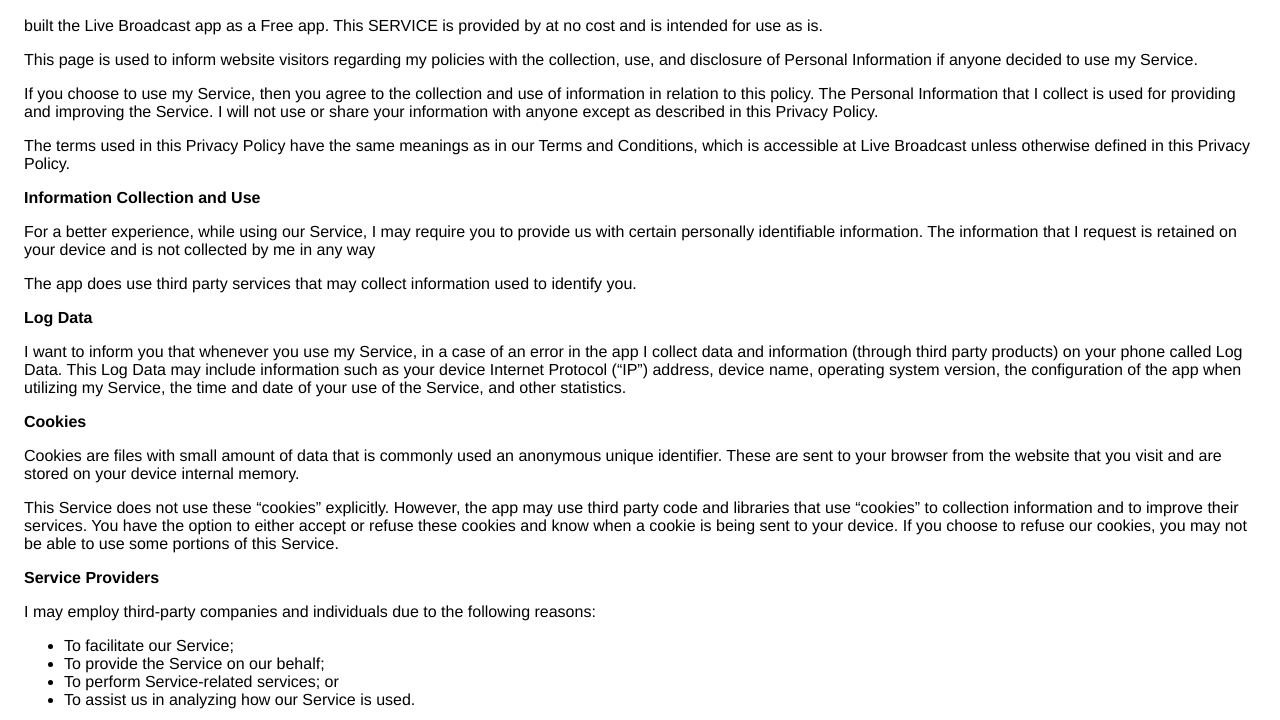
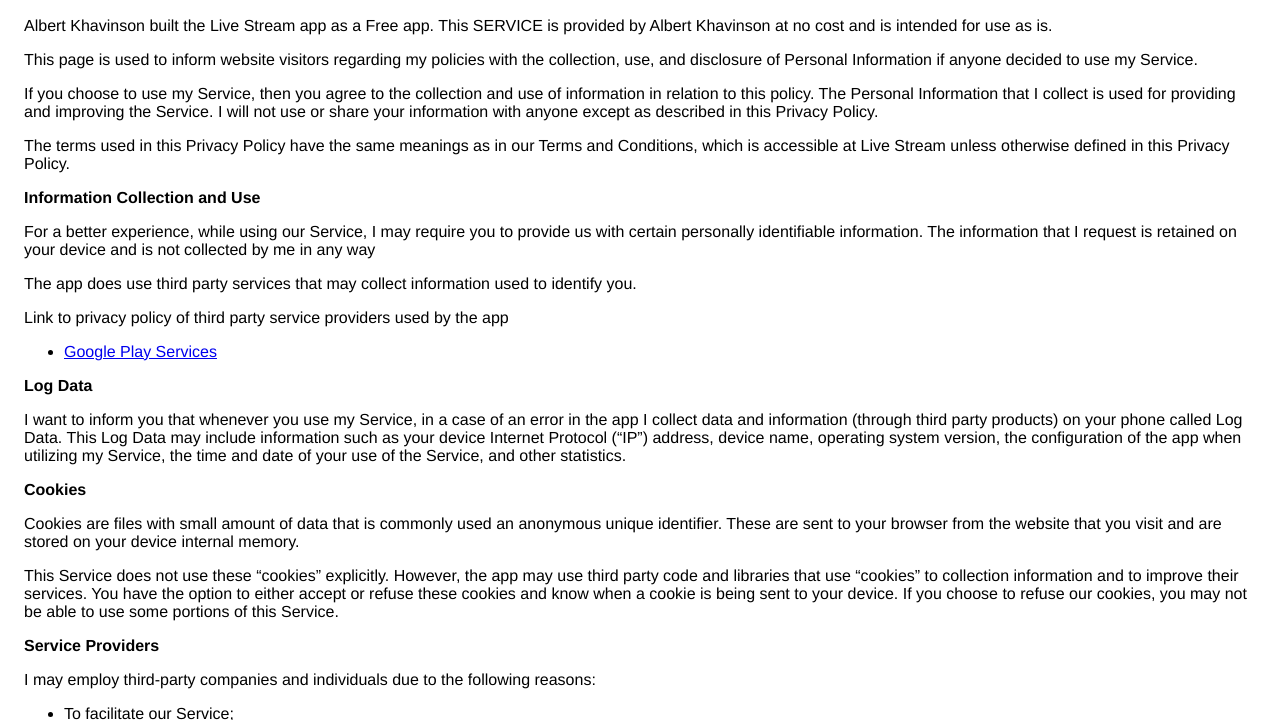
Before and after one commit to albertkhavinson/html-host, a plain HTML site: page privacy_policy.html in a window 1280 px wide. Shown: the part 75-795 px from the top of the page. Drawn offline with Linux system fonts and the light colour scheme.

Commit message:
Update privacy_policy.html

```diff
--- a/privacy_policy.html
+++ b/privacy_policy.html
@@ -1,4 +1,4 @@
-<!DOCTYPE html><html> <head> <meta charset="utf-8"> <meta name="viewport" content="width=device-width"> <title>Privacy Policy</title> <style>body{font-family: "Helvetica Neue", Helvetica, Arial, sans-serif; padding:1em;}</style></head> <body><h2>Privacy Policy</h2> <p>  built the Live Broadcast app as a Free app. This SERVICE is provided by  at no cost and is intended for use as is.
+<!DOCTYPE html><html> <head> <meta charset="utf-8"> <meta name="viewport" content="width=device-width"> <title>Privacy Policy</title> <style>body{font-family: "Helvetica Neue", Helvetica, Arial, sans-serif; padding:1em;}</style></head> <body><h2>Privacy Policy</h2> <p> Albert Khavinson built the Live Stream app as a Free app. This SERVICE is provided by Albert Khavinson at no cost and is intended for use as is.
                   </p> <p>This page is used to inform website visitors regarding my policies with the collection, use, and
                     disclosure of Personal Information if anyone decided to use my Service.
                   </p> <p>If you choose to use my Service, then you agree to the collection and use of information in relation
@@ -6,10 +6,10 @@
                     Service. I will not use or share your information with anyone except as described
                     in this Privacy Policy.
                   </p> <p>The terms used in this Privacy Policy have the same meanings as in our Terms and Conditions, which is accessible
-                    at Live Broadcast unless otherwise defined in this Privacy Policy.
+                    at Live Stream unless otherwise defined in this Privacy Policy.
                   </p> <p><strong>Information Collection and Use</strong></p> <p>For a better experience, while using our Service, I may require you to provide us with certain
                     personally identifiable information. The information that I request is retained on your device and is not collected by me in any way
-                  </p> <p>The app does use third party services that may collect information used to identify you.</p> <!----> <p><strong>Log Data</strong></p> <p> I want to inform you that whenever you use my Service, in a case of an
+                  </p> <p>The app does use third party services that may collect information used to identify you.</p> <div><p>Link to privacy policy of third party service providers used by the app </p> <ul><li><a href="https://www.google.com/policies/privacy/" target="_blank">Google Play Services</a></li> <!----> <!----> <!----></ul></div> <p><strong>Log Data</strong></p> <p> I want to inform you that whenever you use my Service, in a case of an
                     error in the app I collect data and information (through third party products) on your phone
                     called Log Data. This Log Data may include information such as your device Internet Protocol (“IP”) address,
                     device name, operating system version, the configuration of the app when utilizing my Service,
```
